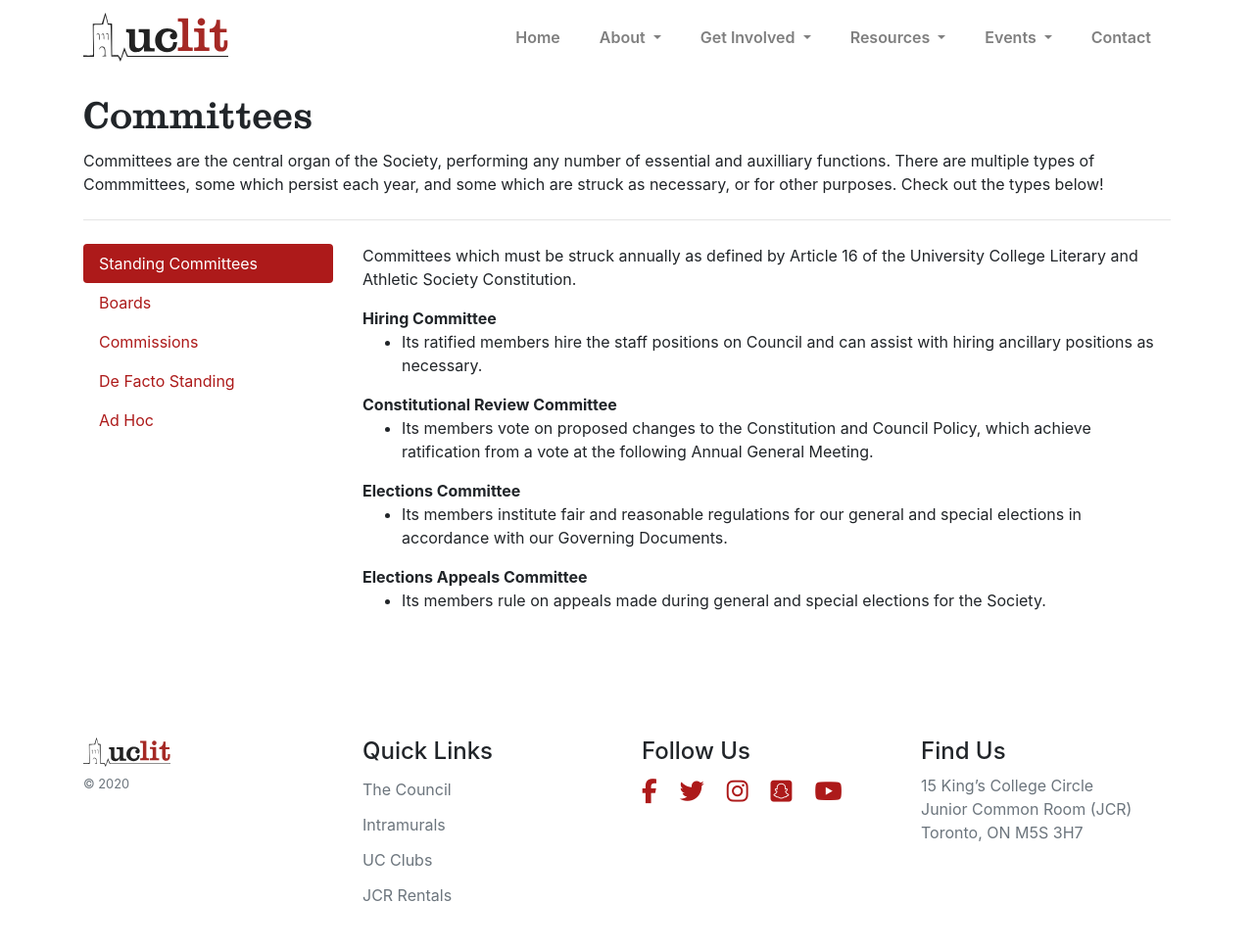
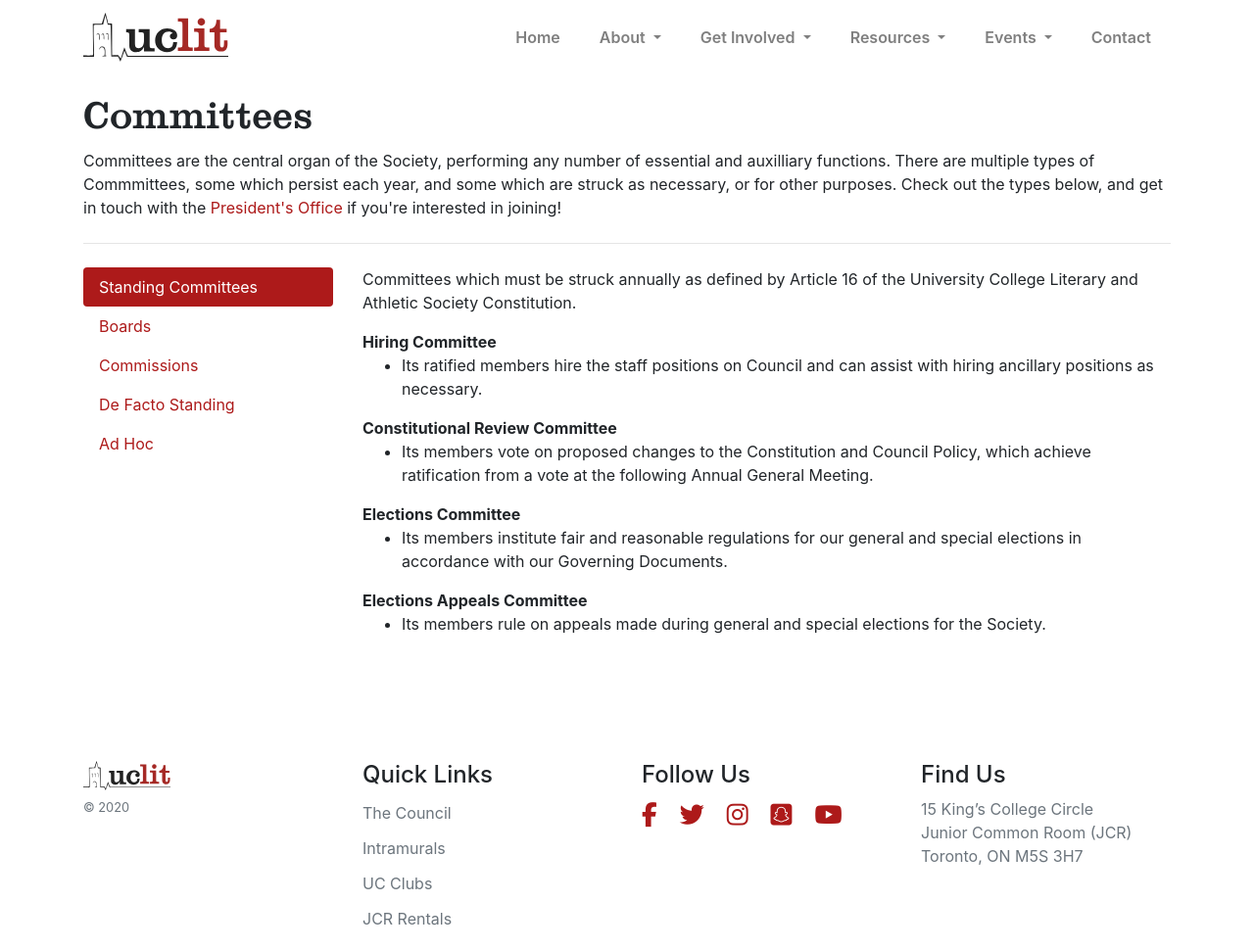
Before and after one commit to uclit-webmaster/uclit-site, a Jekyll site: the page built from get-involved/committees.html, in a window 1280 px wide and 970 px high. Shown: the whole window at 98% size. Built offline with Jekyll 4.4.1, drawn with Linux system fonts in a browser that asks for light colours; nearby versions of some CDN libraries.

Commit message:
Update committees.html

```diff
--- a/get-involved/committees.html
+++ b/get-involved/committees.html
@@ -4,7 +4,7 @@ title: Committees
 ---
 <h1 class="font-secondary" data-aos="fade">Committees</h1>
 <p data-aos="fade-up">
-    Committees are the central organ of the Society, performing any number of essential and auxilliary functions. There are multiple types of Commmittees, some which persist each year, and some which are struck as necessary, or for other purposes. Check out the types below!
+    Committees are the central organ of the Society, performing any number of essential and auxilliary functions. There are multiple types of Commmittees, some which persist each year, and some which are struck as necessary, or for other purposes. Check out the types below, and get in touch with the <a href="mailto:president@uclit.ca">President's Office</a> if you're interested in joining!
 </p>
 <hr class="my-4" />
 <row>
```
